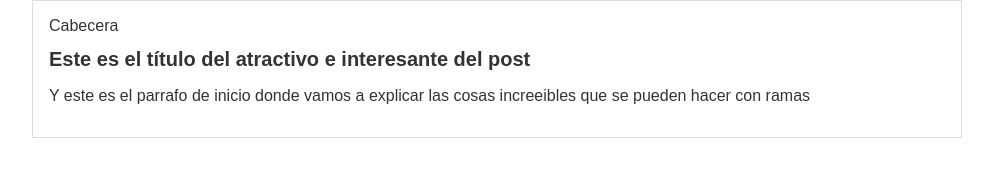
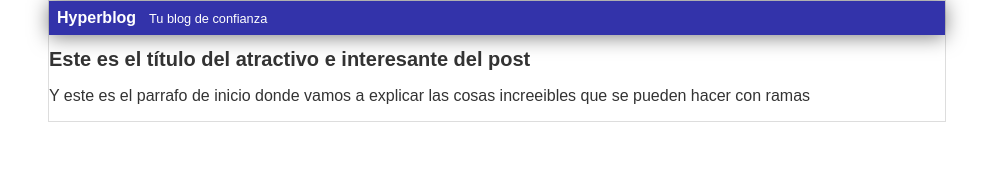
Before and after one commit to Lucho2708/Hyperblog, a plain HTML site: page index.html in a window 1280 px wide. Shown: the whole page, without its empty margins (143-1136 px from the left). Drawn offline with Linux system fonts and the light colour scheme.

Commit message:
07.2 Finalizada la cabecera con diseño azul

```diff
--- a/css/app.css
+++ b/css/app.css
@@ -8,10 +8,27 @@ body
     padding: 0;
 }
 
+#cabecera
+{
+    background: #33A;
+    box-shadow: 0px 2px 20px rgba(0, 0, 0, 0.5);
+    color: white;
+    font-weight: bold;
+    margin: 0;
+    padding: 0.5em;
+}
+
+#cabecera #tagline
+{
+    margin: 0 0 0 1em;
+    font-weight: normal;
+    font-size: 0.8em;
+}
+
 #container
 {
     width: 70%;
-    padding: 1em;
+    padding: 0;
     text-align: left;
     border: 1px solid #DDD;
     margin: 0 auto;
@@ -21,3 +38,7 @@ body
 {
     font-size: 20px;
 }
+#post
+{
+
+}
--- a/index.html
+++ b/index.html
@@ -10,7 +10,7 @@
 <body>
     <div id="container">
         <div id="cabecera">
-            Cabecera
+            Hyperblog<span id="tagline">Tu blog de confianza</span>
         </div>
         <div id="post">
             <h1>Este es el título del atractivo e interesante del post</h1>
```
